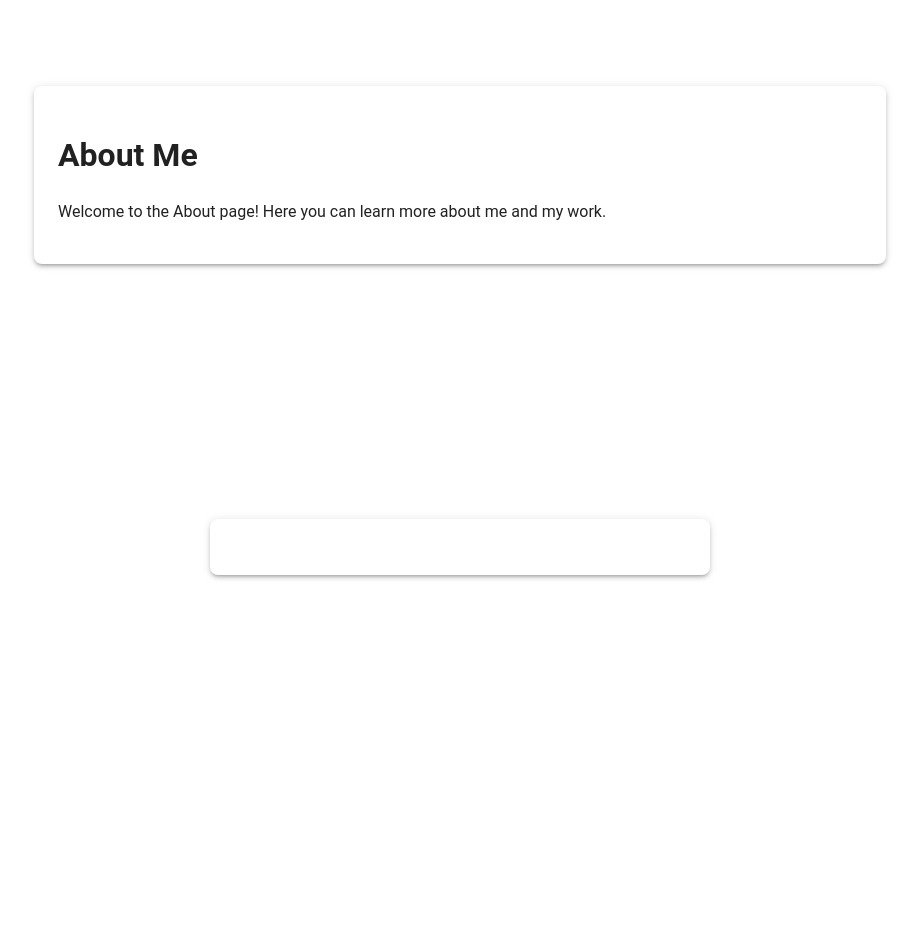
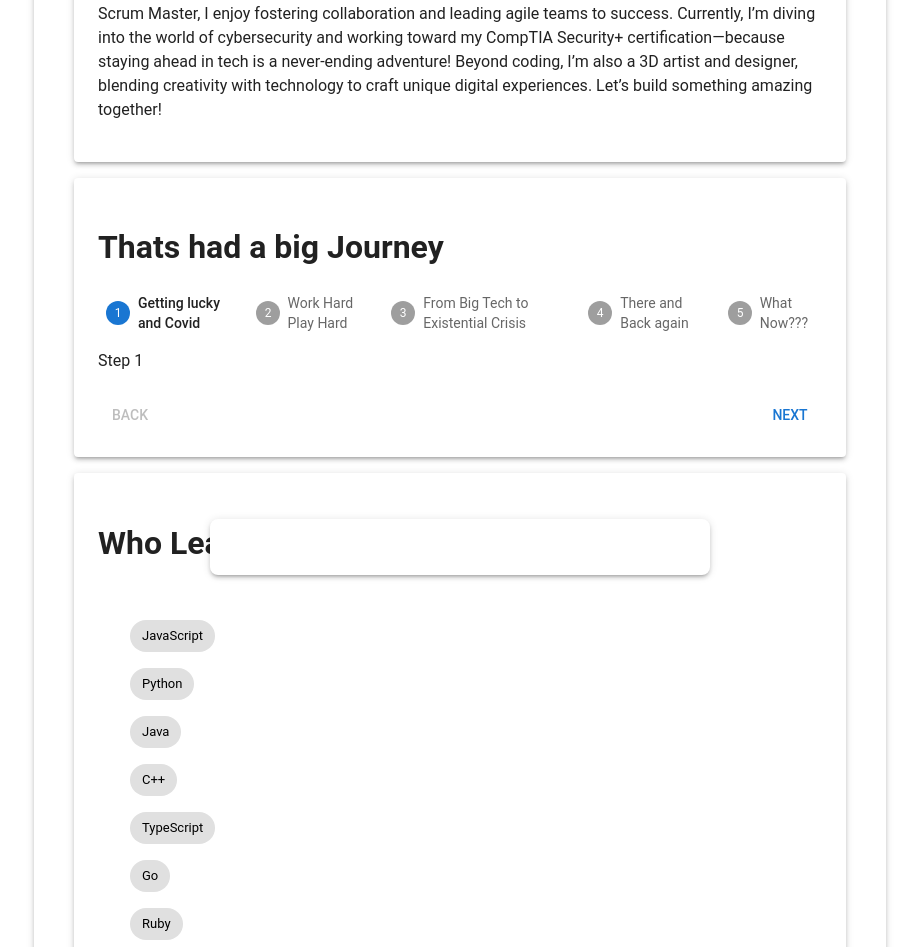
Before and after one commit to maxnormand97/portfolio-resume-2025, a React (Vite) app: page / in a window 1280 px wide. Shown: the part 225-1172 px from the top of the page, without its empty margins (180-1099 px from the left). Before the commit the page ends 800 px from the top, so only its background shows below. Built offline with nearby package versions, Linux system fonts and the light colour scheme; some icons are missing.

Commit message:
begin to flesh things out add some personality

```diff
--- /dev/null
+++ b/src/components/CodeRevealer.tsx
@@ -0,0 +1,72 @@
+import React, { useState } from 'react';
+import Box from '@mui/material/Box';
+import Chip from '@mui/material/Chip';
+import Collapse from '@mui/material/Collapse';
+import Typography from '@mui/material/Typography';
+import Stack from '@mui/material/Stack';
+
+// TODO: POC clean up later with custom styling ect
+const languages = [
+  {
+    name: 'JavaScript',
+    details: 'JavaScript is a versatile language used for web development, both on the client and server side.'
+  },
+  {
+    name: 'Python',
+    details: 'Python is known for its simplicity and is widely used in data science, AI, and backend development.'
+  },
+  {
+    name: 'Java',
+    details: 'Java is a robust, object-oriented language commonly used for enterprise applications and Android development.'
+  },
+  {
+    name: 'C++',
+    details: 'C++ is a high-performance language often used in system programming, game development, and embedded systems.'
+  },
+  {
+    name: 'TypeScript',
+    details: 'TypeScript is a superset of JavaScript that adds static typing, making it ideal for large-scale applications.'
+  },
+  {
+    name: 'Go',
+    details: 'Go is a modern language designed for scalability and efficiency, often used in cloud and backend systems.'
+  },
+  {
+    name: 'Ruby',
+    details: 'Ruby is a dynamic language known for its simplicity and is popular in web development with Ruby on Rails.'
+  },
+];
+
+export default function CodeRevealer() {
+  const [expanded, setExpanded] = useState<string | null>(null);
+
+  const handleToggle = (language: string) => {
+    setExpanded((prev) => (prev === language ? null : language));
+  };
+
+  return (
+    <Box sx={{ width: '100%', p: 4 }}>
+      <Stack spacing={2}>
+        {languages.map((language) => (
+          <Box key={language.name}>
+            <Chip
+              label={language.name}
+              onClick={() => handleToggle(language.name)}
+              sx={{
+                cursor: 'pointer',
+                bgcolor: expanded === language.name ? 'primary.main' : 'grey.300',
+                color: expanded === language.name ? 'white' : 'black',
+                '&:hover': { bgcolor: 'primary.light', color: 'white' },
+              }}
+            />
+            <Collapse in={expanded === language.name}>
+              <Box sx={{ mt: 1, p: 2, bgcolor: 'grey.100', borderRadius: 2 }}>
+                <Typography>{language.details}</Typography>
+              </Box>
+            </Collapse>
+          </Box>
+        ))}
+      </Stack>
+    </Box>
+  );
+}
--- /dev/null
+++ b/src/components/ExperienceStepper.tsx
@@ -0,0 +1,58 @@
+import React, { useState } from 'react';
+import Box from '@mui/material/Box';
+import Stepper from '@mui/material/Stepper';
+import Step from '@mui/material/Step';
+import StepLabel from '@mui/material/StepLabel';
+import Button from '@mui/material/Button';
+import Typography from '@mui/material/Typography';
+
+const steps = ['Getting lucky and Covid', 'Work Hard Play Hard', 'From Big Tech to Existential Crisis', 'There and Back again', 'What Now???'];
+
+export default function ExperienceStepper() {
+  const [activeStep, setActiveStep] = useState(0);
+
+  const handleNext = () => setActiveStep((prevStep) => prevStep + 1);
+
+  const handleBack = () => setActiveStep((prevStep) => prevStep - 1);
+
+  const handleReset = () => setActiveStep(0);
+
+  return (
+    <Box sx={{ width: '100%' }}>
+      <Stepper activeStep={activeStep}>
+        {steps.map((label) => (
+          <Step key={label}>
+            <StepLabel>{label}</StepLabel>
+          </Step>
+        ))}
+      </Stepper>
+      {activeStep === steps.length ? (
+        <React.Fragment>
+          <Typography sx={{ mt: 2, mb: 1 }}>All steps completed - you're finished</Typography>
+          <Box sx={{ display: 'flex', flexDirection: 'row', pt: 2 }}>
+            <Box sx={{ flex: '1 1 auto' }} />
+            <Button onClick={handleReset}>Reset</Button>
+          </Box>
+        </React.Fragment>
+      ) : (
+        <React.Fragment>
+          <Typography sx={{ mt: 2, mb: 1 }}>Step {activeStep + 1}</Typography>
+          <Box sx={{ display: 'flex', flexDirection: 'row', pt: 2 }}>
+            <Button
+              color="inherit"
+              disabled={activeStep === 0}
+              onClick={handleBack}
+              sx={{ mr: 1 }}
+            >
+              Back
+            </Button>
+            <Box sx={{ flex: '1 1 auto' }} />
+            <Button onClick={handleNext}>
+              {activeStep === steps.length - 1 ? 'Finish' : 'Next'}
+            </Button>
+          </Box>
+        </React.Fragment>
+      )}
+    </Box>
+  );
+}
--- a/src/components/PageWrapper.tsx
+++ b/src/components/PageWrapper.tsx
@@ -5,6 +5,7 @@ interface PageWrapperProps {
   children: React.ReactNode;
 }
 
+// TODO: not really a page wrapper more like a content wrapper at this point, will want to change this
 const PageWrapper: React.FC<PageWrapperProps> = ({ children }) => {
   return (
     <Box
--- a/src/pages/About.tsx
+++ b/src/pages/About.tsx
@@ -1,6 +1,9 @@
 import React from 'react';
 import PageWrapper from '../components/PageWrapper';
 import NavBar from '../components/NavBar';
+import { Paper, Typography, Box } from '@mui/material';
+import ExperienceStepper from '../components/ExperienceStepper';
+import CodeRevealer from '../components/CodeRevealer';
 
 const About: React.FC = () => {
   const [navValue, setNavValue] = React.useState(0);
@@ -11,16 +14,97 @@ const About: React.FC = () => {
 
   return (
     <>
+    {/* TODO: more of a component than a wrapper need to fix this... */}
       <PageWrapper>
-        <h1>About Me</h1>
-        <p>
-          Welcome to the About page! Here you can learn more about me and my work.
-        </p>
-        {/* Basic About me */}
-        {/* Experience */}
-        {/* Skills */}
-        {/* Certs */}
+        <h1>A bit about a Bloke</h1>
+        <Paper elevation={3} sx={{ padding: 3, margin: 2 }}>
+          <Box>
+            {/* TODO: DO NOT USE THIS not really showing off personality here make it better show that you are a Human */}
+            <Typography variant="body1" paragraph>
+              Hi there! I'm a passionate developer with experience in Ruby on Rails, where I focus on building scalable and maintainable applications.
+              While I specialize in full-stack development, I’m always excited to explore new programming languages and tech stacks to expand my horizons.
+              As a Certified Scrum Master, I enjoy fostering collaboration and leading agile teams to success.
+              Currently, I’m diving into the world of cybersecurity and working toward my CompTIA Security+ certification—because staying ahead in tech is a never-ending adventure!
+              Beyond coding, I’m also a 3D artist and designer, blending creativity with technology to craft unique digital experiences.
+              Let’s build something amazing together!
+              {/* Basic About me */}
+                {/* Rails */}
+                {/* But also full stack */}
+                {/* But also interested in other langs */}
+                {/* Scrum Master */}
+                {/* Interesting in Cyber sec pursuing my CompTia Security + */}
+                {/* Also a 3D Artist / Designer */}
+            </Typography>
+          </Box>
+        </Paper>
+
+        <Paper elevation={3} sx={{ padding: 3, margin: 2 }}>
+          <h1>Thats had a big Journey</h1>
+          <ExperienceStepper />
+          {/* TODO: reward the user when they finish, thanks have a cookie! */}
+          {/* Experience */}
+            {/* My Journey so far = */}
+            {/* TODO: can make this like a little interactive timeline journey thing the user can slick on */}
+            {/* Startups */}
+            {/* Agencies */}
+            {/* Big Tech */}
+            {/* Scary Legacy apps */}
+            {/* stuff I've done / career highlights / spontaneous decisions */}
+              {/* Successfully (cause they were happy and delivering value each sprint Scrum Mastered a team of 9 devs */}
+              {/* Led project to increase test speeds and CI performance */}
+              {/* Getting deep in the BE to improve performance of long running actions and slow pages */}
+              {/* Built MCP tools (hottest thing RN in AI) that gave us awards */}
+              {/* quit cushy big tech job moved to EU got another job started a new life  */}
+              {/* Mentored one of our awesome colleagues in support on how to code / web development */}
+              {/* Tech designed and built apps from the ground app (some are now VC backed) */}
+              {/* Built a complex license verification system  */}
+              {/* Kept learning along the way, picking up new skills and languages (I want to be more than just a Rails Dev) */}
+              {/* Successfully put a syntax error in nginx redirect log and shut down production for 2 hours (I'm not perfect, I did apologize and was very embarrsed) */}
+              {/* Plus many more mistakes, life lessons and cool things ... lets talk about it over a beer */}
+        </Paper>
+
+        <Paper elevation={3} sx={{ padding: 3, margin: 2 }}>
+          <h1>Who Learnt a bunch of stuff</h1>
+          <CodeRevealer />
+          {/* Skills */}
+            {/* TODO: could make these clickable for the user, so they find what I really think about them */}
+            {/* CORE */}
+              {/* Ruby ... you never forget your first */}
+              {/* JS / TS ... that crazy family member that keeps coming back in your life that you learn to love later */}
+              {/* SCSS / CSS */}
+              {/* Rails */}
+              {/* React */}
+              {/* SQL */}
+              {/* Linux / Bash */}
+              {/* TDD / BDD (no really though) */}
+            {/* Learning */}
+              {/* C */}
+              {/* Go */}
+              {/* Red Teaming (Hacking) */}
+          {/* Certs */}
+            {/* SM I help get the best out of the team */}
+            {/* Coming soon... Comptia + */}
+        </Paper>
+
+        {/* Dealt with a bunch of bugs */}
+        {/* TODO: here do a mini minesweeper game */}
+
+        {/* And had some fun along the way... */}
+
+        {/* Interests / Loves */}
+          {/* Surfing / nature (nowadays AKA trying not to drown) */}
+          {/* Sci Fi, Philosophy, History (I love reading, Aliens and reminding myself that I will indeed die one day better get livin) */}
+          {/* Cinema, Film, Games Entertainment (I studied 3D Animation originally in another life) */}
+          {/* Learning anything really */}
+          {/* talking to humans when I'm not in a fugue state from a bug */}
+          {/* My Family, Friends and partner. Doing it all for them <3 */}
+
+
         {/* Something fun / interactive! */}
+        {/* Build some kind of game that the user can play for fun, maybe minesweeper or something! Call it bug finder
+          some joke about I've written 1000s of lines of code and subsequently created / fixed 1000s of bugs. Can you find
+          them all?
+        */}
         {/* Theme changer - press a button pretty things happen (not just light / dark that boring) */}
       </PageWrapper>
       <NavBar value={navValue} onChange={handleNavChange} />
```
